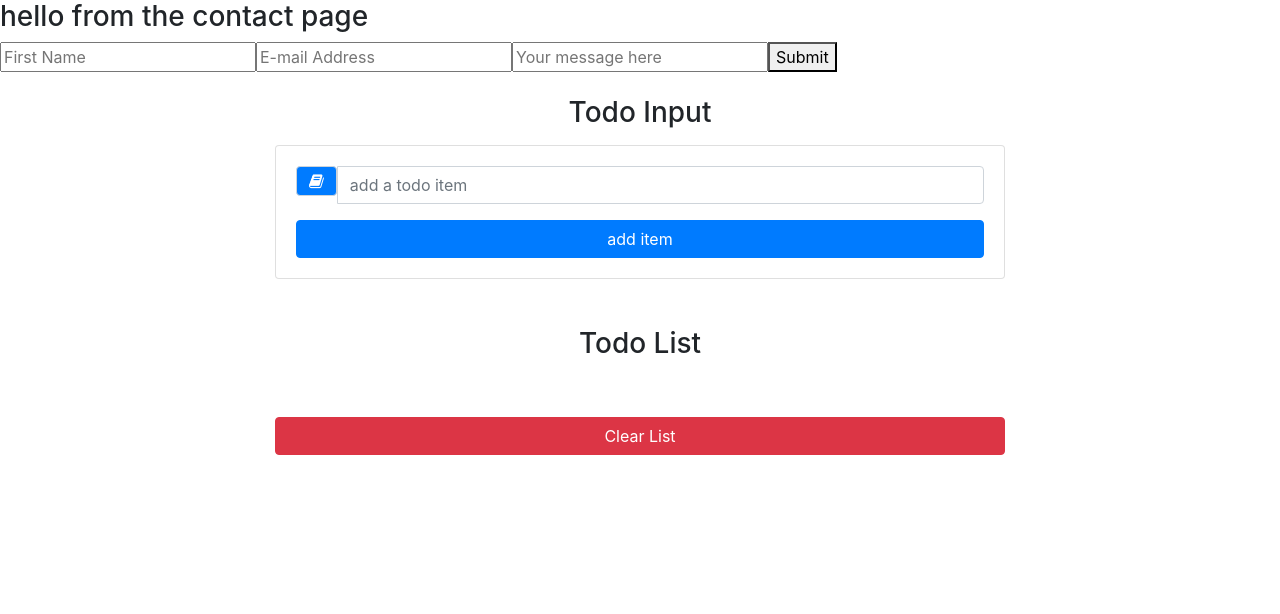
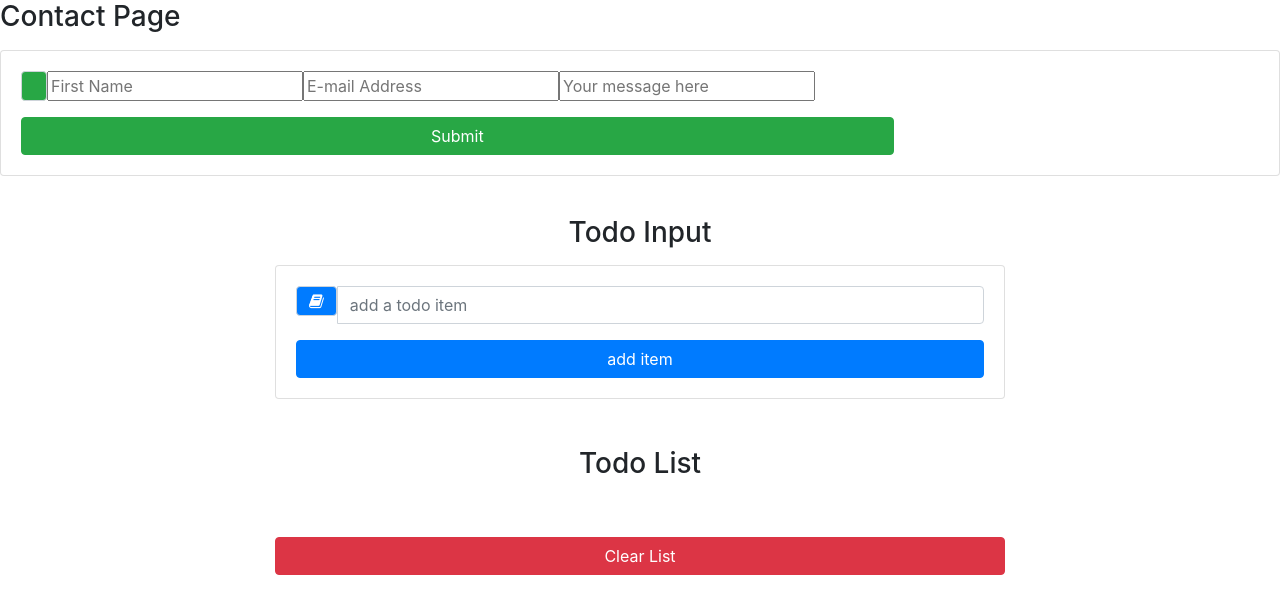
Before and after one commit to myrajgiddens/ReactApp, a React (Create React App) app: page /contact in a window 1280 px wide. Shown: the top 614 px of the page. Built offline with nearby package versions, Linux system fonts and the light colour scheme.

Commit message:
styling for contact page

```diff
--- a/src/components/Contact.jsx
+++ b/src/components/Contact.jsx
@@ -1,15 +1,21 @@
 import React from 'react';
+import 'bootstrap/dist/css/bootstrap.min.css';
 
 const ContactPage = () => {
     return (
         <div>
-           <h3> hello from the contact page </h3>
-           <form>
-               <input type="text" placeholder="First Name" />
-               <input type="e-mail" placeholder="E-mail Address" />
-               <input type="text" placeholder="Your message here" />
-               <button type="submit">Submit</button>
-           </form>
+           <h3>Contact Page</h3>
+            <div className="card card-body my-3">
+                <form className="form-inline">
+                    <div className="input-group">
+                        <div className="input-group-text bg-success text-white"></div>
+                            <input type="text" placeholder="First Name" />
+                            <input type="e-mail" placeholder="E-mail Address" />
+                            <input type="text" className=""placeholder="Your message here" />
+                            <button type="submit" className="btn btn-block btn-success mt-3">Submit</button>
+                        </div>
+                </form>
+            </div>
         </div>
     );
 };
--- a/src/components/TodoInput.js
+++ b/src/components/TodoInput.js
@@ -1,9 +1,6 @@
 import React, { Component } from 'react';
 
 export default class TodoInput extends Component{
-
-
-
     render() {
         const{item, handleChange, handleSubmit, editItem} = this.props;
         return (
--- a/src/components/index.jsx
+++ b/src/components/index.jsx
@@ -5,7 +5,7 @@ import { Link } from 'react-router-dom';
 const MainPage = () => {
     return (
         <div>
-            <h3>welcome to the main page</h3>
+            <h3>Welcome to the Main Page!</h3>
             <Link to="/contact">Contact</Link>
         </div>
     );
```
